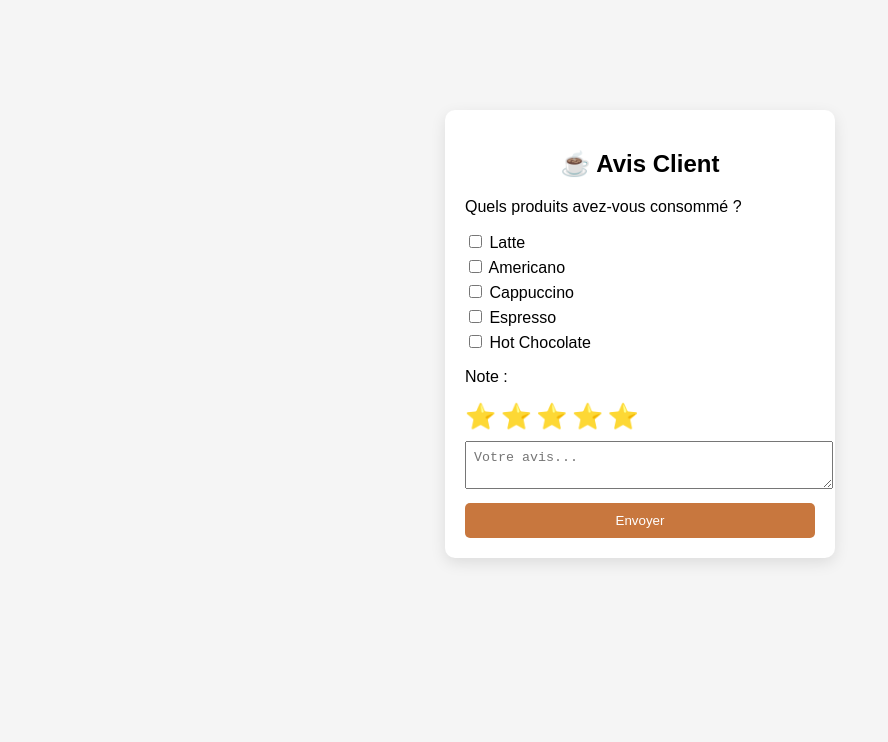
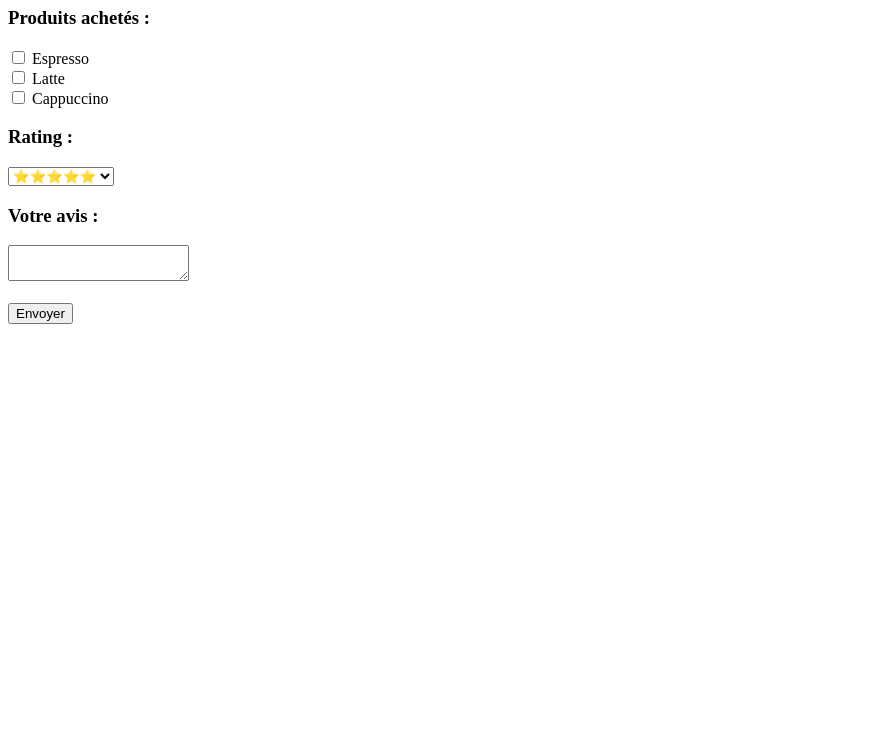
Before and after one commit to walidanbaro2030-oss/brewiq, a plain HTML site: page feedback.html in a window 1280 px wide. Shown: the part 74-816 px from the top of the page, without its empty margins (0-888 px from the left). Drawn offline with Linux system fonts and the light colour scheme.

Commit message:
Update feedback.html

```diff
--- a/feedback.html
+++ b/feedback.html
@@ -1,104 +1,51 @@
 <!DOCTYPE html>
 <html lang="fr">
 <head>
-<meta charset="UTF-8">
-<title>BrewIQ Feedback</title>
-<style>
-body{
-  font-family: Arial;
-  background:#f5f5f5;
-  display:flex;
-  justify-content:center;
-  align-items:center;
-  height:100vh;
-}
-
-.container{
-  background:#fff;
-  padding:20px;
-  border-radius:10px;
-  width:350px;
-  box-shadow:0 5px 15px rgba(0,0,0,0.1);
-}
-
-h2{text-align:center;}
-
-.products label{
-  display:block;
-  margin:5px 0;
-}
-
-.stars span{
-  font-size:25px;
-  cursor:pointer;
-}
-
-textarea{
-  width:100%;
-  margin-top:10px;
-  padding:8px;
-}
-
-button{
-  margin-top:10px;
-  width:100%;
-  padding:10px;
-  background:#C8773E;
-  color:white;
-  border:none;
-  border-radius:5px;
-  cursor:pointer;
-}
-</style>
+  <meta charset="UTF-8">
+  <title>Feedback Client</title>
 </head>
-
 <body>
 
-<div class="container">
-<h2>☕ Avis Client</h2>
+<h1>⭐ Donnez votre avis</h1>
 
-<p>Quels produits avez-vous consommé ?</p>
+<h3>Produits achetés :</h3>
 
-<div class="products">
-<label><input type="checkbox" value="Latte"> Latte</label>
-<label><input type="checkbox" value="Americano"> Americano</label>
-<label><input type="checkbox" value="Cappuccino"> Cappuccino</label>
-<label><input type="checkbox" value="Espresso"> Espresso</label>
-<label><input type="checkbox" value="Hot Chocolate"> Hot Chocolate</label>
-</div>
+<label><input type="checkbox" value="Espresso"> Espresso</label><br>
+<label><input type="checkbox" value="Latte"> Latte</label><br>
+<label><input type="checkbox" value="Cappuccino"> Cappuccino</label><br>
 
-<p>Note :</p>
-<div class="stars" id="stars">
-<span onclick="rate(1)">⭐</span>
-<span onclick="rate(2)">⭐</span>
-<span onclick="rate(3)">⭐</span>
-<span onclick="rate(4)">⭐</span>
-<span onclick="rate(5)">⭐</span>
-</div>
+<h3>Rating :</h3>
+<select id="rating">
+  <option value="5">⭐⭐⭐⭐⭐</option>
+  <option value="4">⭐⭐⭐⭐</option>
+  <option value="3">⭐⭐⭐</option>
+  <option value="2">⭐⭐</option>
+  <option value="1">⭐</option>
+</select>
 
-<textarea id="avis" placeholder="Votre avis..."></textarea>
+<h3>Votre avis :</h3>
+<textarea id="avis"></textarea><br><br>
 
 <button onclick="submitForm()">Envoyer</button>
 
-</div>
-
 <script>
-let rating = 0;
-
-function rate(n){
-  rating = n;
-  alert("Rating: " + n + "⭐");
-}
-
 function submitForm(){
   const products = [...document.querySelectorAll('input:checked')].map(p=>p.value);
   const avis = document.getElementById('avis').value;
+  const rating = parseInt(document.getElementById('rating').value);
 
-  console.log({
-    products,
-    rating,
-    avis
-  });
+  const review = {
+    products: products,
+    rating: rating,
+    review: avis,
+    date: new Date()
+  };
+
+  let reviews = JSON.parse(localStorage.getItem("reviews")) || [];
+
+  reviews.push(review);
+
+  localStorage.setItem("reviews", JSON.stringify(reviews));
 
   alert("Merci pour votre avis !");
 }
```
